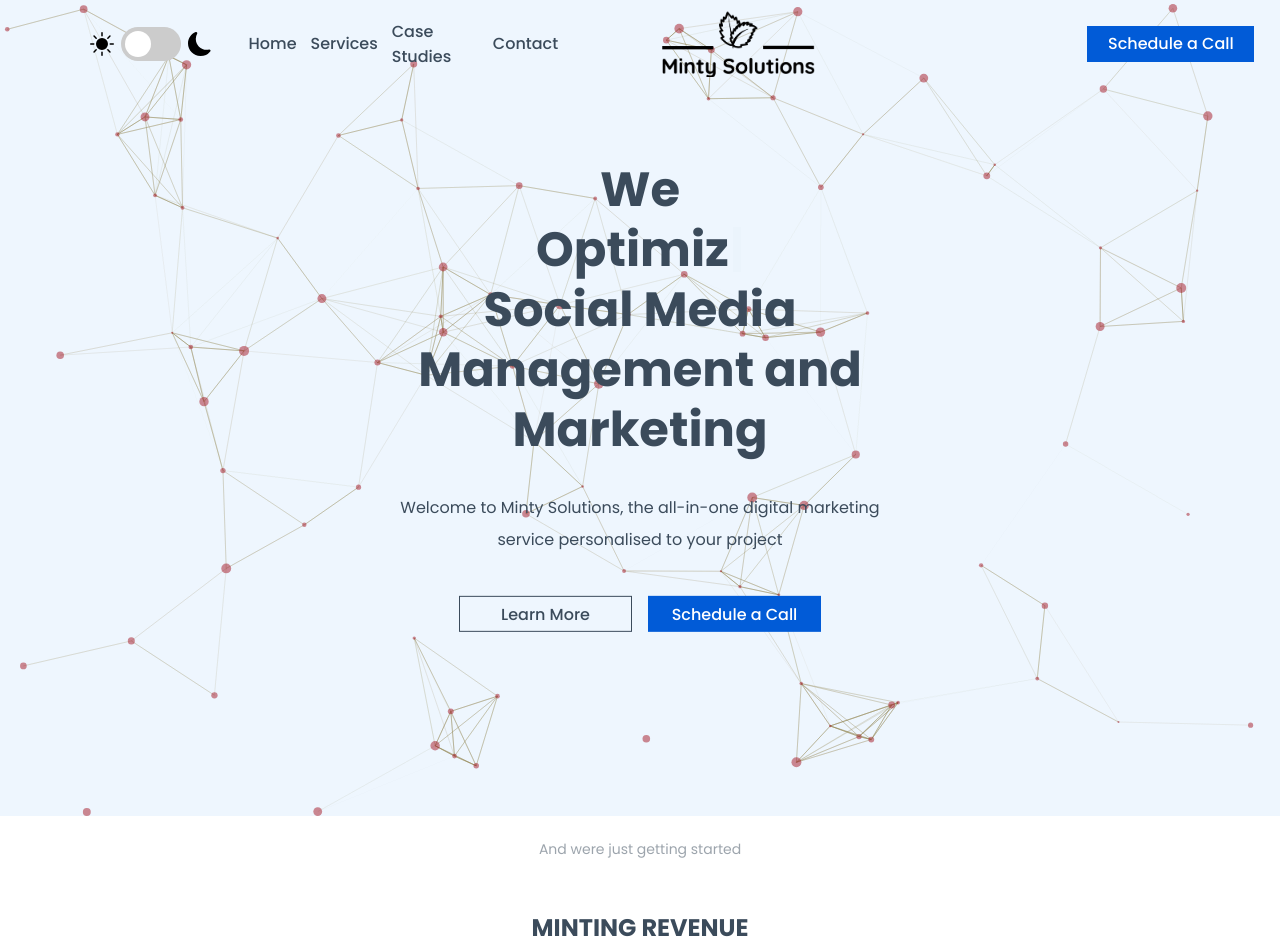
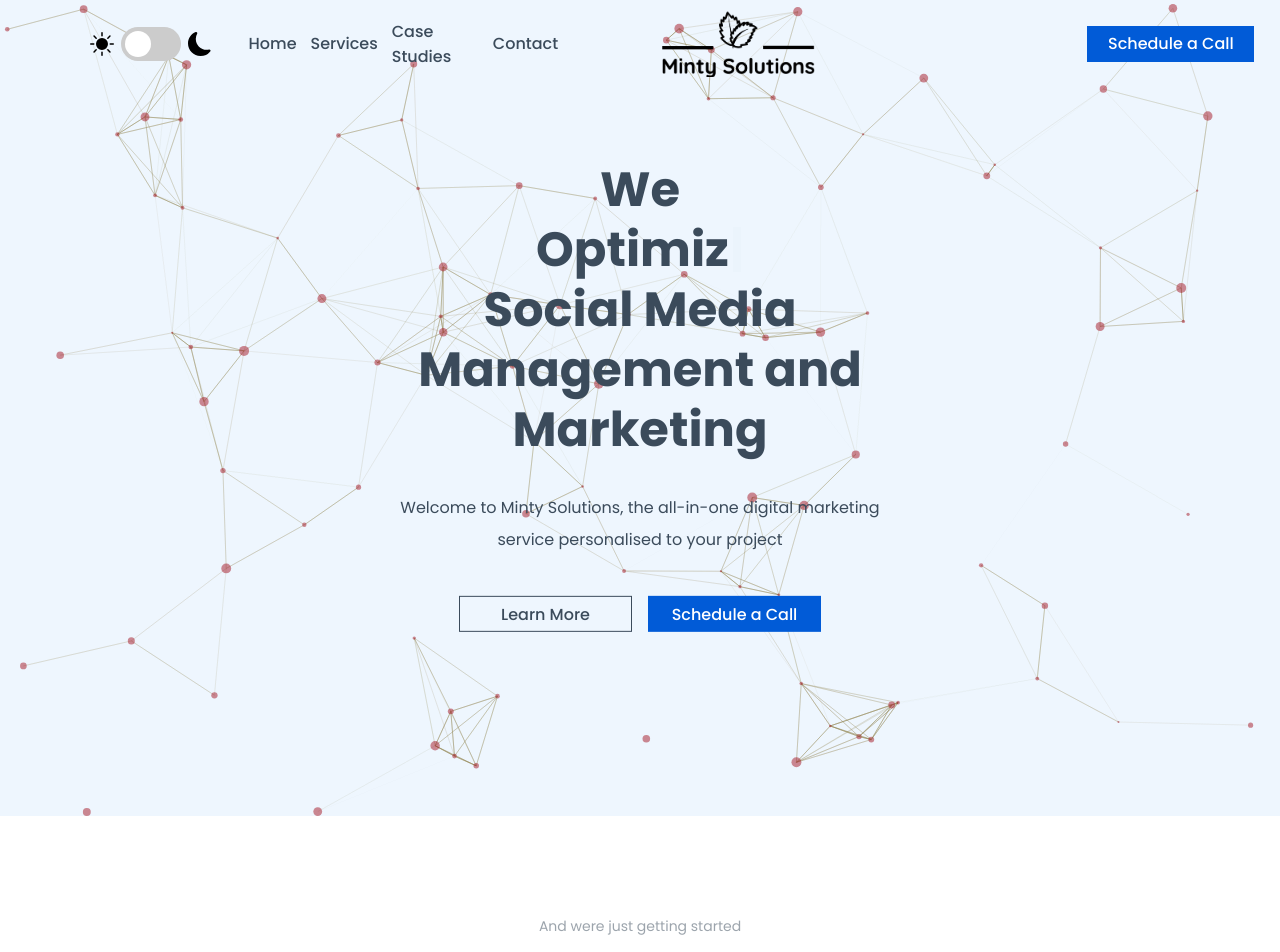
Before and after one commit to chrisokwakol/minty, a Next.js app: page / in a window 1280 px wide. Shown: the top 952 px of the page. Built offline with nearby package versions, Linux system fonts and the light colour scheme.

Commit message:
added margin-top to tagline on 2560px screens

```diff
--- a/styles/Home.module.css
+++ b/styles/Home.module.css
@@ -447,6 +447,13 @@
 	margin-left: 0.5rem;
 }
 
+/* LARGE LAPTOP VIEW */
+@media screen and (max-width: 2560px) {
+	.tagLine {
+		margin-top: 91px;
+	}
+}
+
 /* SMALL LAPTOP VIEW */
 @media screen and (max-width: 1024px) {
 	.whyMinty {
```
